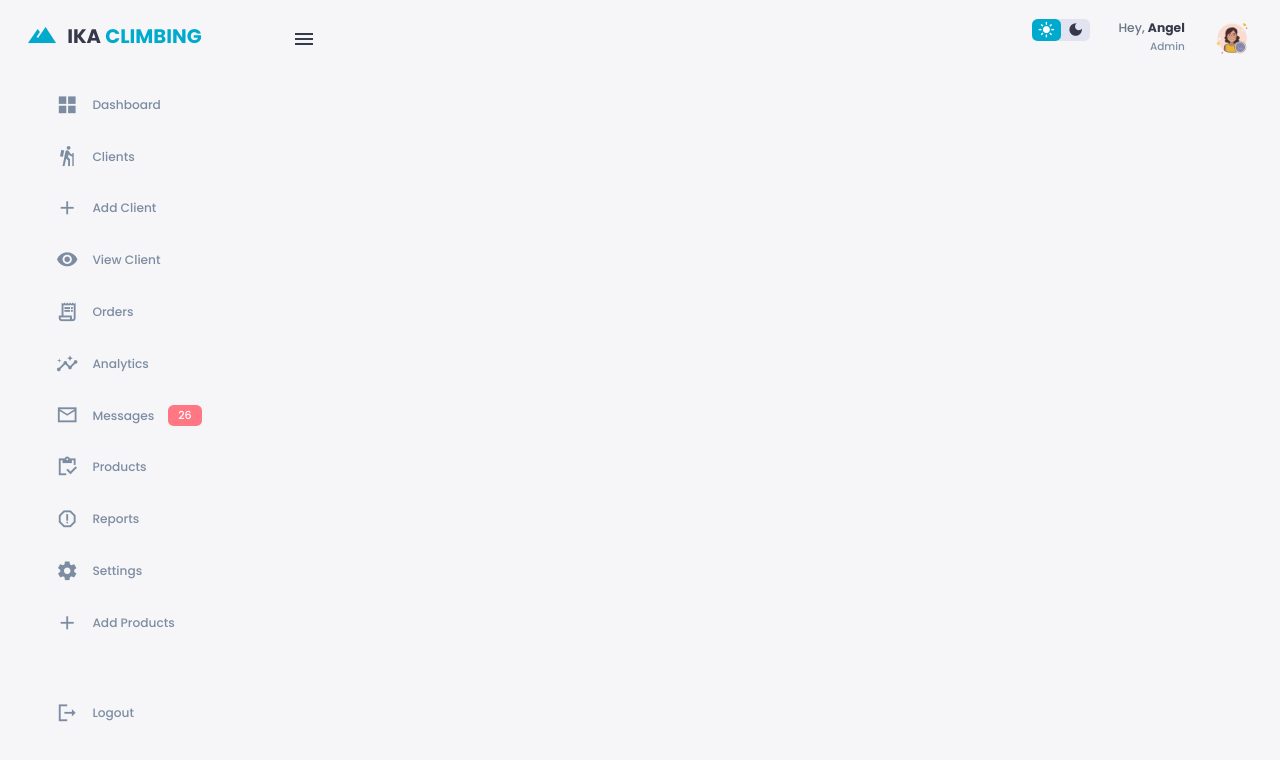
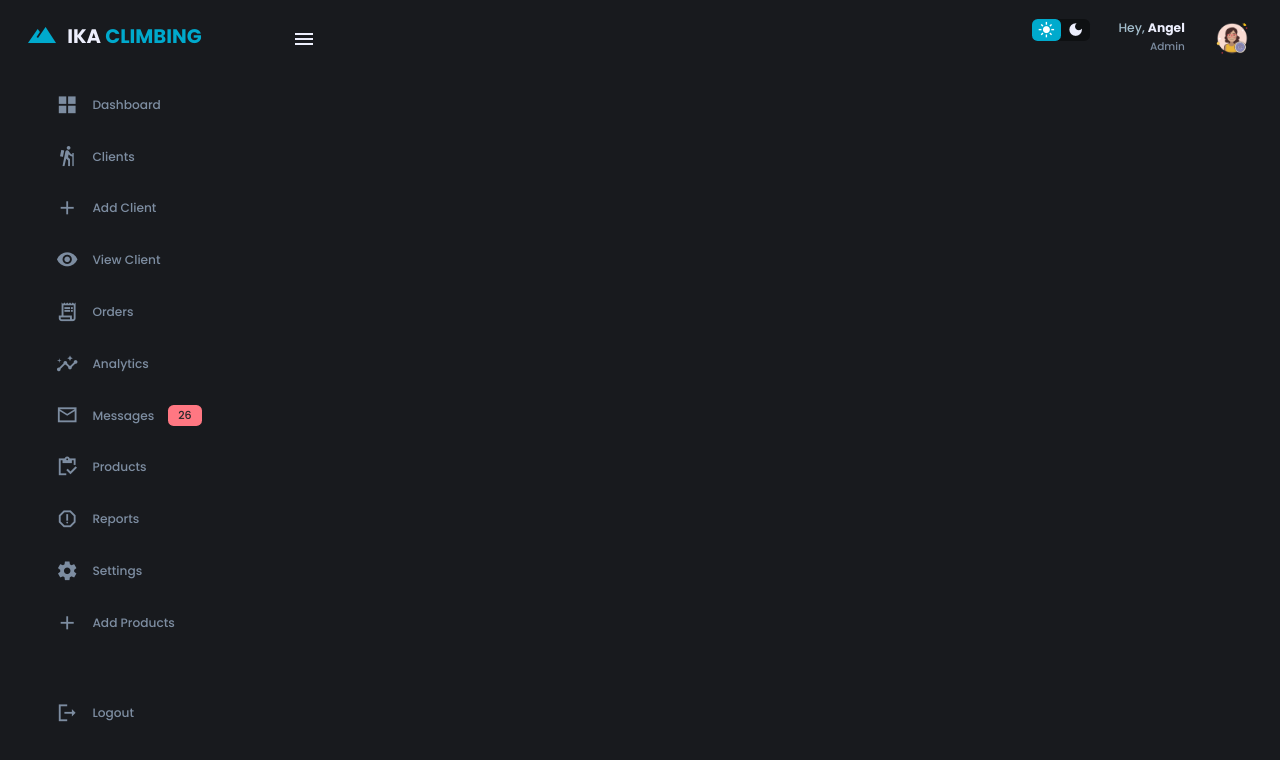
Before and after one commit to anngelRuiz/project-IKA-admin-frontend, a React (Create React App) app: page / in a window 1280 px wide. Shown: the top 760 px of the page. Built offline with nearby package versions, Linux system fonts and the light colour scheme.

Commit message:
stash changes, Add new ThemProvider logic

```diff
--- a/src/App.js
+++ b/src/App.js
@@ -9,15 +9,26 @@ import ContactUs from './components/ContactUs/ContactUs';
 import ViewClient from './components/Dashboard/Clients/ViewClient/ViewClient';
 import AddClient from './components/Dashboard/Clients/AddClient/AddClient';
 import Top from './components/Top/Top';
+// import Top from './components/Dashboard/Rightside/Top/Top';
+import { ThemeProvider } from './context/theme-context'; // Adjust the import according to your file structure
+import { useTheme } from './context/theme-context'; // Adjust the path to your useTheme hook
+
+
 
 const Layout = () => {
   const location = useLocation();
+  const { theme } = useTheme();
   const isLoginPage = location.pathname === '/login';   // Condicional para ocultar la barra lateral en la ruta /login
   const [isSidebarActive, setIsSidebarActive] = useState(false);
 
   const toggleSidebar = () => {
     setIsSidebarActive(!isSidebarActive);
   };
+
+  React.useEffect(() => {
+    document.documentElement.setAttribute('data-theme', theme);
+  }, [theme]);
+
 
   return (
     <div data-theme="light" className={`mainContainer ${isSidebarActive ? 'collapsed' : ''}`}>
@@ -35,6 +46,7 @@ const Layout = () => {
 
 function App() {
   return (
+    <ThemeProvider>
       <Router>
         <Routes>
             <Route path="/" element={<Layout />}>
@@ -48,6 +60,7 @@ function App() {
             <Route path="/login" Component={Login}/>
           </Routes>
       </Router>
+    </ThemeProvider>
   );
 };
 
--- a/src/components/Top/toggle/toggle.jsx
+++ b/src/components/Top/toggle/toggle.jsx
@@ -1,6 +1,10 @@
+import React from 'react';
+import { useTheme } from '../../../context/theme-context';
 import "../top.css"
 
 export const Toggle = () => {
+
+    const { theme, toggleTheme } = useTheme()
 
     const setDarkMode = () => {
         document.querySelector("body").setAttribute("data-theme", "dark");
@@ -14,20 +18,20 @@ export const Toggle = () => {
         console.log(document.querySelector("body"));
     };
 
-    const toggleTheme = (e) =>{
-        const checkbox = e.target;
-        const activeClass = "active";
+    // const toggleTheme = (e) =>{
+    //     const checkbox = e.target;
+    //     const activeClass = "active";
 
-        if (checkbox.checked) {
-            setDarkMode();
-            document.querySelector(".darkLabel").classList.add(activeClass);
-            document.querySelector(".lightLabel").classList.remove(activeClass);
-        } else {
-            setLightMode();
-            document.querySelector(".darkLabel").classList.remove(activeClass);
-            document.querySelector(".lightLabel").classList.add(activeClass);
-        }
-    }
+    //     if (checkbox.checked) {
+    //         setDarkMode();
+    //         document.querySelector(".darkLabel").classList.add(activeClass);
+    //         document.querySelector(".lightLabel").classList.remove(activeClass);
+    //     } else {
+    //         setLightMode();
+    //         document.querySelector(".darkLabel").classList.remove(activeClass);
+    //         document.querySelector(".lightLabel").classList.add(activeClass);
+    //     }
+    // }
 
     return (
         <div className="theme-toggler">
--- /dev/null
+++ b/src/context/theme-context.js
@@ -0,0 +1,19 @@
+import React, { createContext, useState, useContext } from 'react';
+
+const ThemeContext = createContext();
+
+export const ThemeProvider = ({ children }) => {
+    const [theme, setTheme] = useState('dark');
+
+    const toggleTheme = () => {
+        setTheme((prevTheme) => (prevTheme === 'light' ? 'dark' : 'light'));
+    };
+
+    return (
+        <ThemeContext.Provider value={{ theme, toggleTheme }}>
+            {children}
+        </ThemeContext.Provider>
+    );
+};
+
+export const useTheme = () => useContext(ThemeContext);
```
Lines whose indentation alone changed are shown as unchanged.
